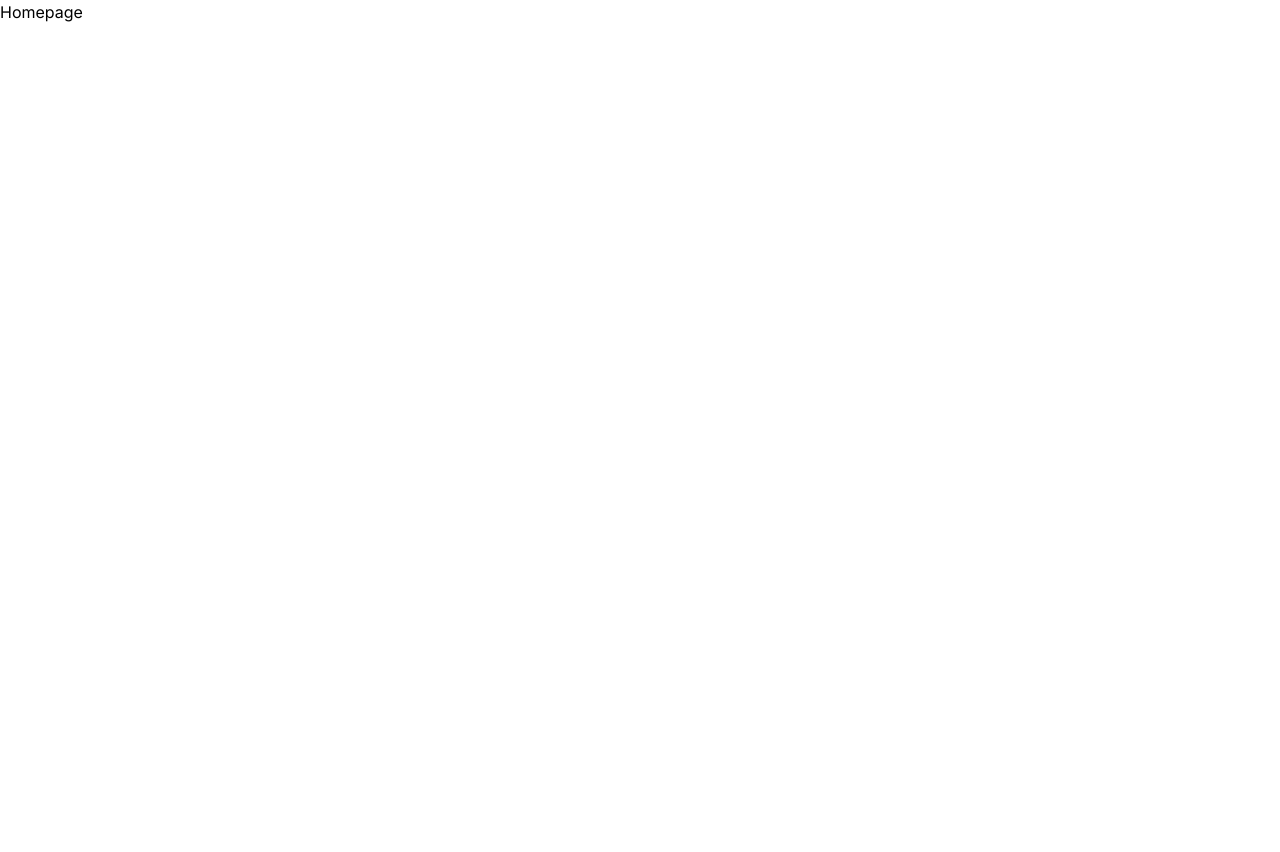
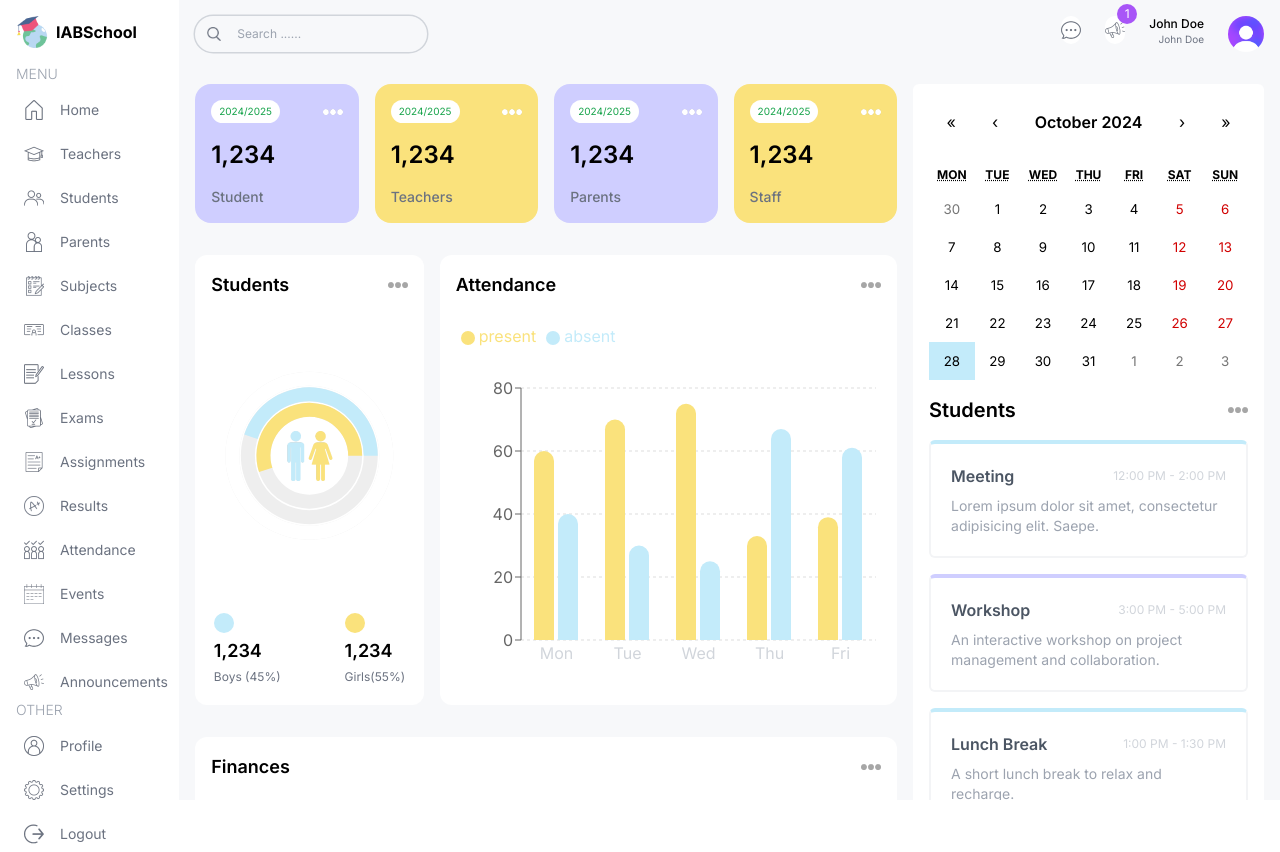
Before and after one commit to iftesam15/school-management-dashboard-app-next-js, a Next.js app: page / in a window 1280 px wide. Before the commit the page ends 800 px from the top, so only its background shows below. Built offline with nearby package versions, Linux system fonts and the light colour scheme.

Commit message:
fixed landing page

```diff
--- a/src/app/layout.tsx
+++ b/src/app/layout.tsx
@@ -5,7 +5,7 @@ import "./globals.css";
 const inter = Inter({ subsets: ["latin"] });
 
 export const metadata: Metadata = {
-  title: "IAB School Management Dashboard",
+  title: "IAB Dev School Management Dashboard",
   description: "Next.js School Management System",
 };
 
--- a/src/app/page.tsx
+++ b/src/app/page.tsx
@@ -1,5 +1,28 @@
+import Link from "next/link";
+import Image from "next/image";
+import Menu from "@/components/Menu";
+import Navbar from "@/components/Navbar";
+import AdminPage from "./(dashboard)/admin/page";
 const Homepage = () => {
-  return <div className="">Homepage</div>;
+  return (
+    <div className="h-screen flex">
+      {/* LEFT */}
+      <div className="w-[14%] md:w-[8%] lg:w-[16%] xl:w-[14%] p-4">
+        <Link
+          href="/"
+          className="flex items-center justify-center lg:justify-start gap-2"
+        >
+          <Image src="/logo.png" alt="logo" width={32} height={32} />
+          <span className="hidden lg:block font-bold">IABSchool</span>
+        </Link>
+        <Menu />
+      </div>
+      {/* RIGHT */}
+      <div className="w-[86%] md:w-[92%] lg:w-[84%] xl:w-[86%] bg-[#F7F8FA] overflow-scroll flex flex-col">
+        <Navbar />
+        <AdminPage></AdminPage>
+      </div>
+    </div>
+  );
 };
-
 export default Homepage;
```
